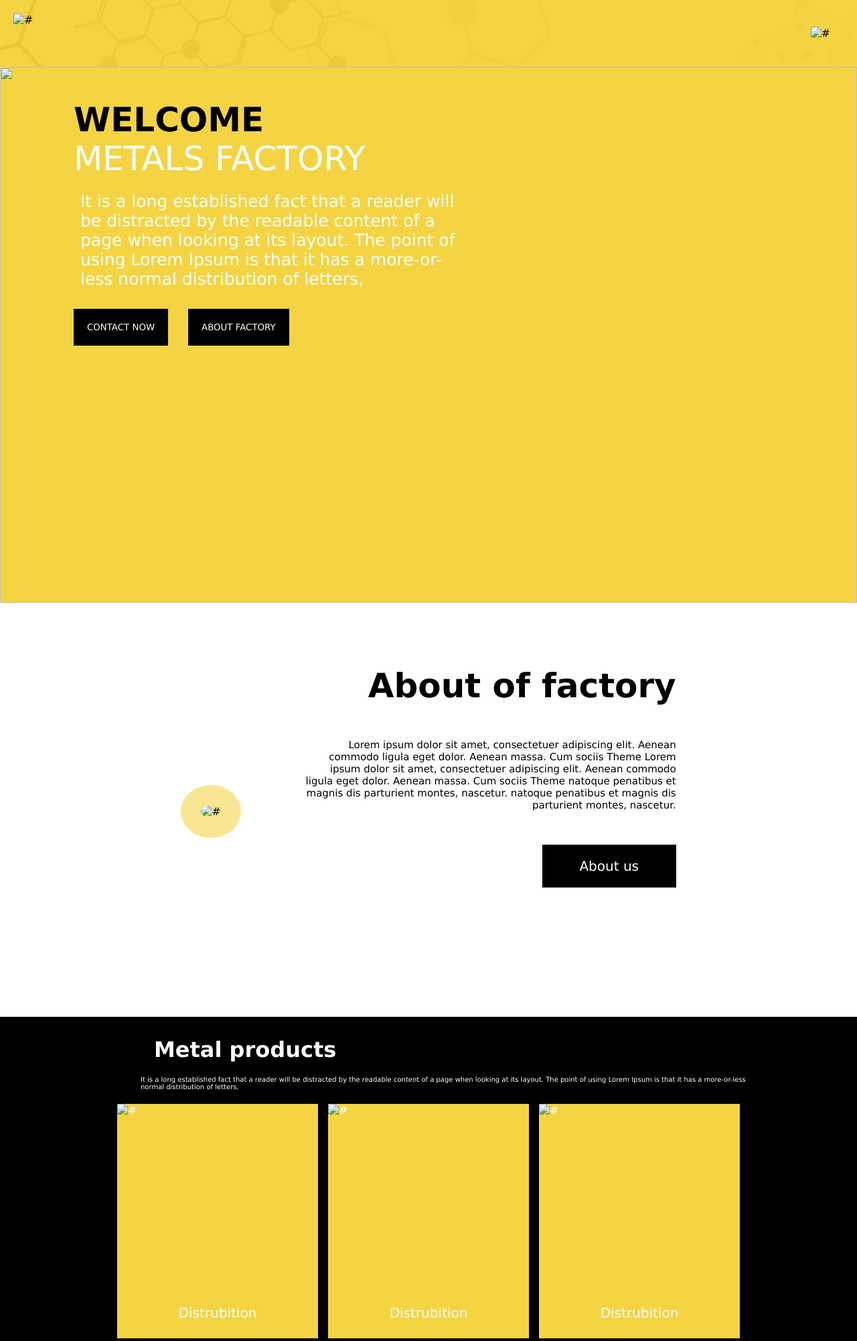
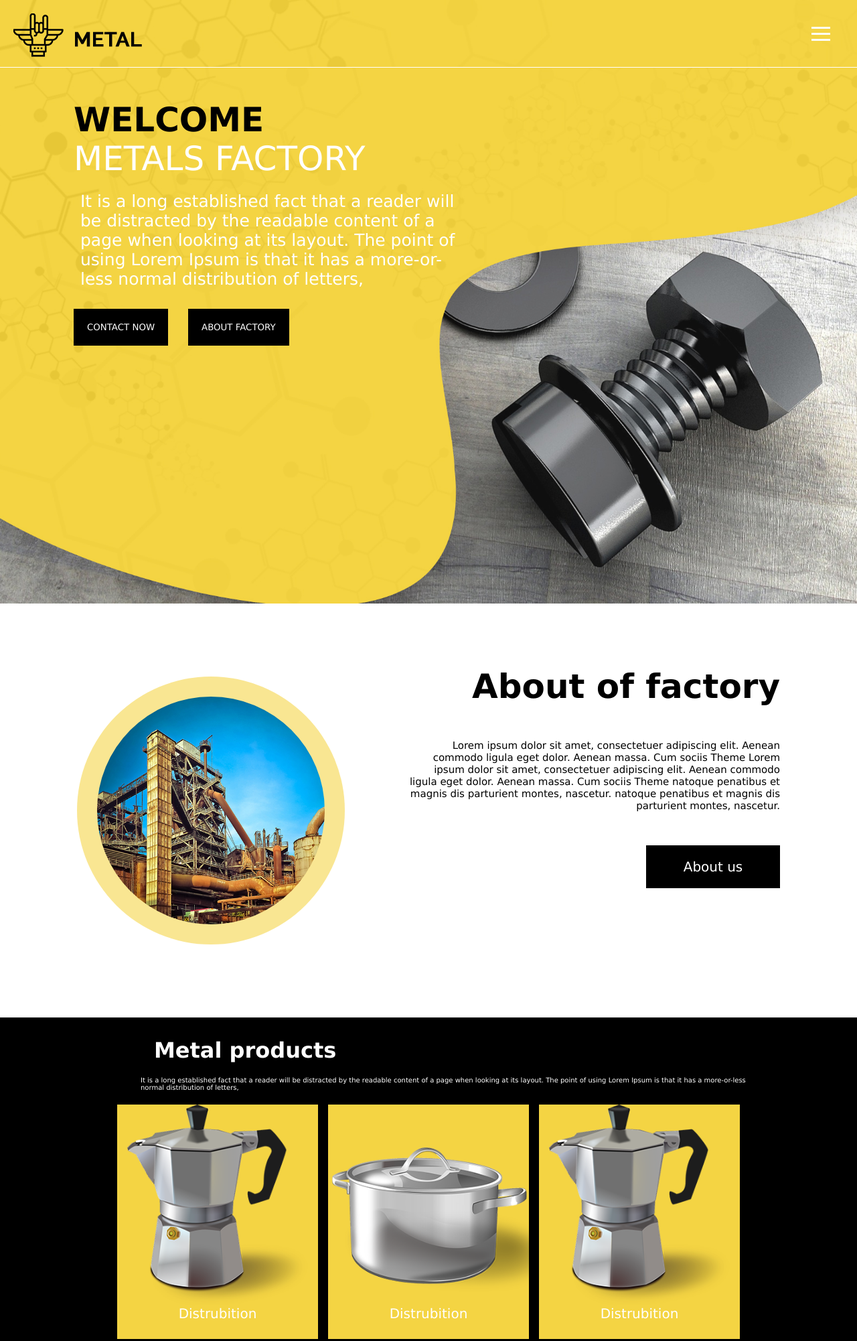
Before and after one commit to kganesh09/metal-Industry-staticwebPage, a plain HTML site: page index.html in a window 1280 px wide. Shown: the top 2002 px of the page at 67% size. Drawn offline with Linux system fonts and the light colour scheme; files whose address does not match are found by name.

Commit message:
Update index.html

```diff
--- a/index.html
+++ b/index.html
@@ -12,12 +12,12 @@
   <div>
     <!-- nav bar section -->
     <div class="header">
-        <img src="./images/logo.png" alt="#" class="image2">
-        <img src="./images/menu_icon.png" alt="#" class="image3">
+        <img src="logo.png" alt="#" class="image2">
+        <img src="menu_icon.png" alt="#" class="image3">
     </div>
     <!-- header section -->
     <div class="view">
-      <img src="./images/banner1.jpg" alt="">
+      <img src="banner1.jpg" alt="">
     </div>
     <div class="view1">
       <b>WELCOME</b><br>
@@ -31,7 +31,7 @@
     <br><br><br>
     <div class="about" id="about">
       <div class="pic">
-        <img src="./images/about.jpg" alt="#">
+        <img src="about.jpg" alt="#">
       </div>
       <div class="info">
         <h1>About of factory</h1>
@@ -48,15 +48,15 @@
       </div>
      <div class="productimg">
         <div class="product1">
-        <img src="./images/jar1.png" alt="#">
+        <img src="jar1.png" alt="#">
         <p>Distrubition</p>
         </div>
         <div class="product1">
-        <img src="./images/pro2.png" alt="#">
+        <img src="pro2.png" alt="#">
         <p>Distrubition</p>
         </div>
         <div class="product1">
-        <img src="./images/jar1.png" alt="#">
+        <img src="jar1.png" alt="#">
         <p>Distrubition</p>
         </div>
       </div>
```
